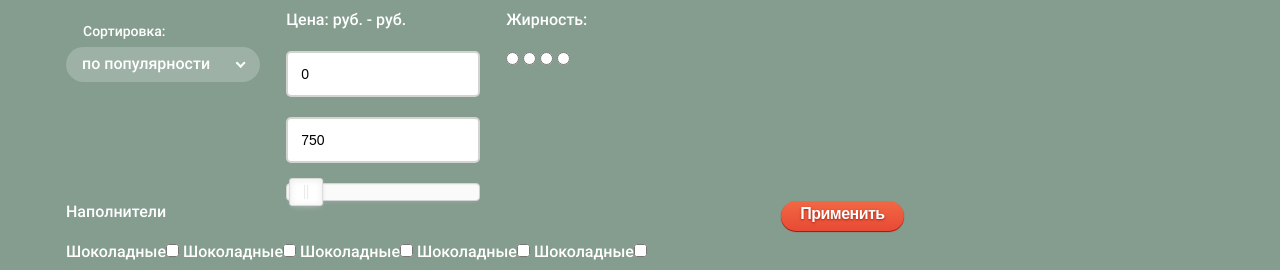
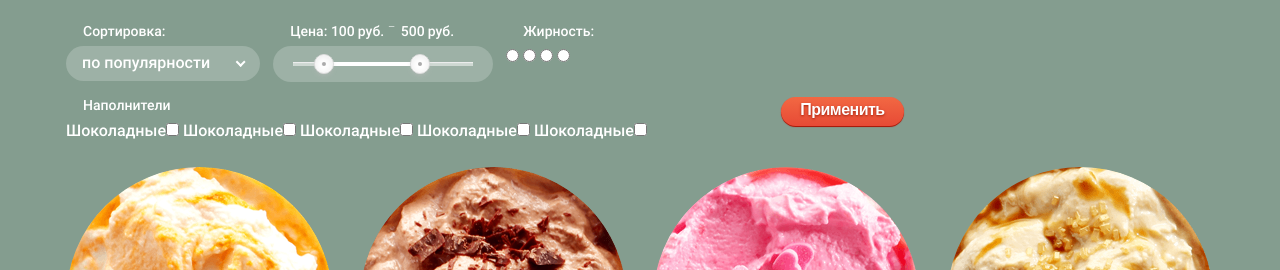
Before and after one commit to andxbes/gleysi, a website: page catalog.html in a window 1280 px wide. Shown: the part 161-431 px from the top of the page. Drawn offline with nearby package versions, Linux system fonts and the light colour scheme.

Commit message:
Фильтр -  Интервал стоимости

```diff
--- a/assets/js/script.js
+++ b/assets/js/script.js
@@ -162,16 +162,40 @@ jQuery(document).ready(function ($) {
 }(jQuery));
 
 jQuery(document).ready(function ($) {
-    var costSlider = document.getElementById('cost-slider');
+    var costSlider = $('#cost__slider');
+    var input_min_value = $("#cost__minimum-input");
+    var input_max_value = $("#cost__maximum-input");
 
-    noUiSlider.create(costSlider, {
-        start: 10,
-        step: 10,
-        range: {
-            'min': 0,
-            'max': 100
-        }
-    });
+    var $displayMax = $('.cost__maximum');
+    var $displayMin = $('.cost__minimum');
+
+    if (costSlider.length > 0 && input_max_value.length > 0 && input_min_value.length > 0) {
+
+
+        noUiSlider.create(costSlider[0], {
+            start: [100, 500],
+            step: 10,
+            connect: true,
+            range: {
+                'min': 0,
+                'max': 750
+            }
+        });
+
+        costSlider[0].noUiSlider.on('update', function (values, handle) {
+
+            var value = Math.round(values[handle]);
+
+            if (handle) {
+                input_max_value[0].value = value;
+                $displayMax.text(value);
+            } else {
+                input_min_value[0].value = value;
+                $displayMin.text(value);
+            }
+        });
+    }
+
 
 });
 
--- a/assets/scss/content/_filter.scss
+++ b/assets/scss/content/_filter.scss
@@ -8,11 +8,60 @@ and open the template in the editor.
     Author     : Andrey
 */
 
+.filter{
+    padding-top: 14px;
+}
+
+
 .sort{
-    padding-top: 11px;
+    /*padding-top: 14px;*/
+    margin-bottom:15px;
     p{
         padding: 0 17px;
         font-size: 14px;
-        margin-bottom: 5px
+        line-height: 16px;
+        margin-bottom: 7px
     }
 }
+
+.cost{
+    @extend .sort;
+    p{
+        margin-bottom: 5px;
+        span{
+
+        }
+        .cost__minimum{
+            margin-right: 3px;
+        }
+        .cost__maximum{
+            margin-right: 3px;
+        }
+    }
+    input[type="number"]{
+        display: none;
+    }
+
+    &__wraper{
+        border-radius: 24px;
+        background-color: rgba(255,255,255,.2);
+        padding: 16px 20px;
+    }
+}
+.dush{
+    padding:0 7px 0 5px;
+    &:before{
+        content:"\203E";
+        display: inline-block;
+        vertical-align: middle;
+
+    }
+}
+
+.fatiness{
+    @extend .sort;
+}
+
+.type{
+    @extend .sort;
+}
--- a/assets/scss/content/_price_interval.scss
+++ b/assets/scss/content/_price_interval.scss
@@ -3,6 +3,10 @@
  * These styles are required for noUiSlider to function.
  * You don't need to change these rules to apply your design.
  */
+$handle-size:20px;
+$handle-dot:4px;
+$noui-width:4px;
+
 .noUi-target,
 .noUi-target * {
     -webkit-touch-callout: none;
@@ -75,23 +79,19 @@ html:not([dir="rtl"]) .noUi-horizontal .noUi-origin {
 /* Slider size and handle placement;
  */
 .noUi-horizontal {
-    height: 18px;
+    height: $noui-width;
 }
+.noUi-vertical .noUi-handle ,
 .noUi-horizontal .noUi-handle {
-    width: 34px;
-    height: 28px;
-    left: -17px;
-    top: -6px;
+    width: $handle-size;
+    height: $handle-size;
+    left: (($handle-size/2)-($noui-width/2))*(-1);
+    top: (($handle-size/2)-($noui-width/2))*(-1);
 }
 .noUi-vertical {
-    width: 18px;
+    width: $noui-width;
 }
-.noUi-vertical .noUi-handle {
-    width: 28px;
-    height: 34px;
-    left: -6px;
-    top: -17px;
-}
+
 html:not([dir="rtl"]) .noUi-horizontal .noUi-handle {
     right: -17px;
     left: auto;
@@ -100,16 +100,16 @@ html:not([dir="rtl"]) .noUi-horizontal .noUi-handle {
  * Giving the connect element a border radius causes issues with using transform: scale
  */
 .noUi-target {
-    background: #FAFAFA;
-    border-radius: 4px;
-    border: 1px solid #D3D3D3;
+    background: rgba(255,255,255,.5);
+/*    border-radius: 4px;
+    border: 1px solid #D3D3D3;*/
     box-shadow: inset 0 1px 1px #F0F0F0, 0 3px 6px -5px #BBB;
 }
 .noUi-connects {
     border-radius: 3px;
 }
 .noUi-connect {
-    background: #3FB8AF;
+    background: white;
 }
 /* Handles and cursors;
  */
@@ -121,7 +121,7 @@ html:not([dir="rtl"]) .noUi-horizontal .noUi-handle {
 }
 .noUi-handle {
     border: 1px solid #D9D9D9;
-    border-radius: 3px;
+    border-radius: 50%;
     background: #FFF;
     cursor: default;
     box-shadow: inset 0 0 1px #FFF, inset 0 1px 7px #EBEBEB, 0 3px 6px -3px #BBB;
@@ -131,30 +131,19 @@ html:not([dir="rtl"]) .noUi-horizontal .noUi-handle {
 }
 /* Handle stripes;
  */
-.noUi-handle:before,
-.noUi-handle:after {
+.noUi-handle:before{
     content: "";
     display: block;
     position: absolute;
-    height: 14px;
-    width: 1px;
-    background: #E8E7E6;
-    left: 14px;
-    top: 6px;
+    height: 4px;
+    width: 4px;
+    background: #ABABAB;
+    left: 7px;
+    top: 7px;
+    border-radius: 50%;
 }
-.noUi-handle:after {
-    left: 17px;
-}
-.noUi-vertical .noUi-handle:before,
-.noUi-vertical .noUi-handle:after {
-    width: 14px;
-    height: 1px;
-    left: 6px;
-    top: 14px;
-}
-.noUi-vertical .noUi-handle:after {
-    top: 17px;
-}
+
+
 /* Disabled state;
  */
 [disabled] .noUi-connect {
--- a/catalog.html
+++ b/catalog.html
@@ -189,12 +189,15 @@ and open the template in the editor.
                                     </select>
                                 </div>
                                 <div class="col-md-12 cost">
-                                    <p>Цена: <span class="cost__minimum"></span>руб. - <span class="cost__maximum"></span>руб. </p>
-                                    <div>
-                                        <input name="cost[minimum]" id="cost__minimum-input" type="text" value="0"/>
-                                        <input name="cost[maximum]" id="cost__maximum-input" type="text" value="750"/>
+                                    <div class="row">
+                                        <p>Цена: <span class="cost__minimum"></span>руб.<span class="dush"></span><span class="cost__maximum"></span>руб. </p>
+
+                                        <input name="cost[minimum]" min="0" max="750" step="10" id="cost__minimum-input" type="number" value="0"/>
+                                        <input name="cost[maximum]" min="0" max="750" step="10" id="cost__maximum-input" type="number" value="750"/>
+                                        <div class="cost__wraper">
+                                            <div id="cost__slider" class="cost__slider"></div>
+                                        </div>
                                     </div>
-                                    <div id="cost-slider"></div>
                                 </div>
 
                                 <div class="col-md-24 fatiness">
```
Also changed, not shown: assets/css/style.css.
